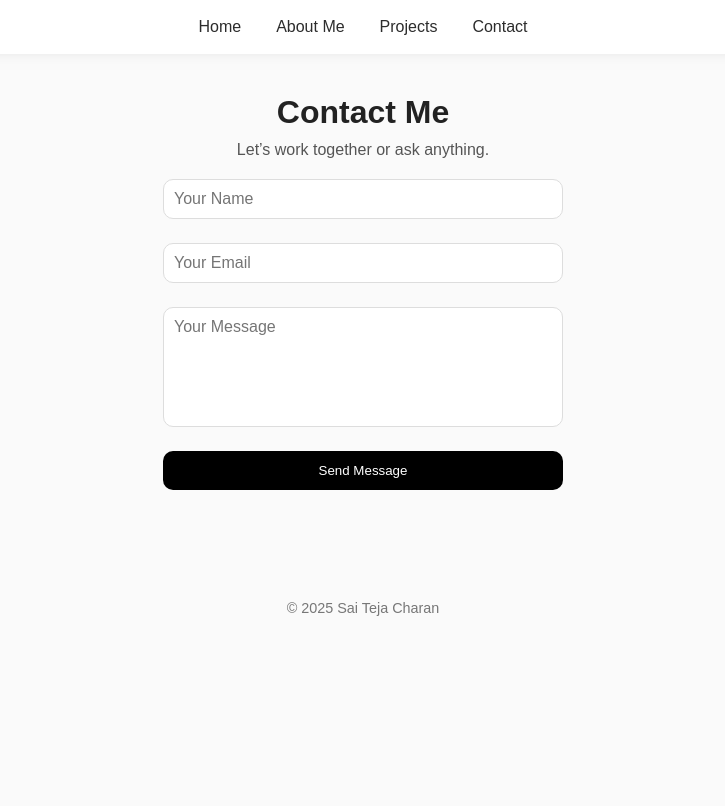
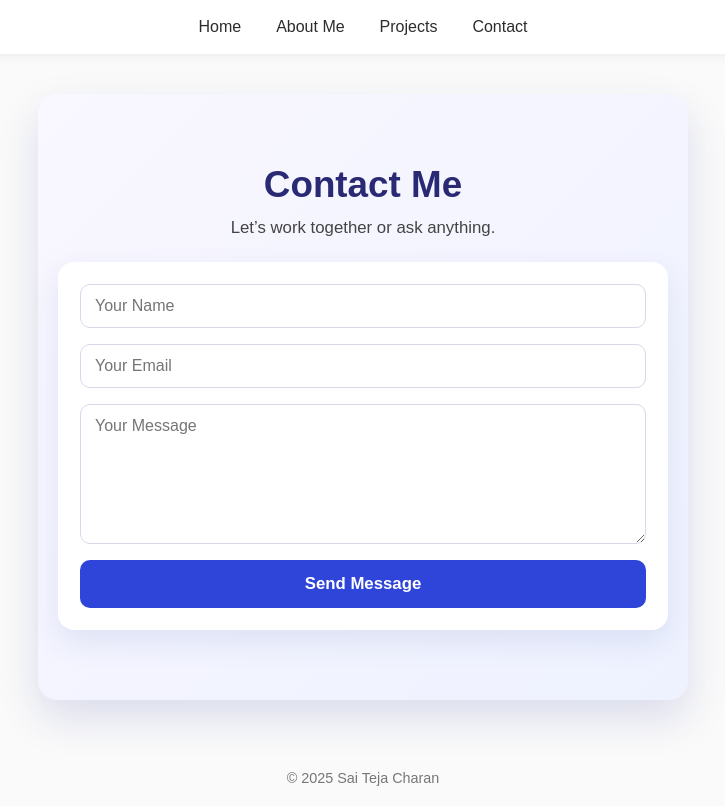
Before and after one commit to saicharanteja733-beep/reactprofile, a React (Create React App) app: page /contact in a window 1280 px wide. Shown: the whole page, without its empty margins (277-1002 px from the left). Built offline with nearby package versions, Linux system fonts and the light colour scheme; the HTML template or start-up script is replaced by a standard one.

Commit message:
initial commit

```diff
--- a/package.json
+++ b/package.json
@@ -10,6 +10,7 @@
     "@testing-library/user-event": "^13.5.0",
     "react": "^19.2.0",
     "react-dom": "^19.2.0",
+    "react-google-recaptcha": "^3.1.0",
     "react-router-dom": "^7.9.6",
     "react-scripts": "5.0.1",
     "web-vitals": "^2.1.4"
--- a/src/App.css
+++ b/src/App.css
@@ -177,55 +177,75 @@ nav a.active-link {
    CONTACT
 ----------------------------------------------------- */
 .contact {
-  padding: 60px 20px;
-  max-width: 600px;
-  margin: auto;
+  background: linear-gradient(135deg, #f9f7ff 0%, #eef2ff 100%);
+  padding: 70px 20px;
+  max-width: 650px;
+  margin: 40px auto;
   text-align: center;
+  border-radius: 20px;
+  box-shadow: 0 18px 40px rgba(38, 53, 157, 0.15);
 }
 
 .contact h2 {
-  font-size: 2rem;
-  margin-bottom: 10px;
+  font-size: 2.3rem;
+  margin-bottom: 12px;
+  color: #2a2974;
 }
 
 .contact p {
-  color: #555;
-  margin-bottom: 20px;
+  color: #444;
+  margin-bottom: 24px;
+  font-size: 1.05rem;
 }
 
 .contact form {
   display: flex;
   flex-direction: column;
-  gap: 14px;
+  gap: 16px;
+  background: #ffffff;
+  border-radius: 16px;
+  padding: 22px;
+  box-shadow: 0 12px 30px rgba(36, 64, 148, 0.1);
 }
 
 .contact input,
 .contact textarea {
-  padding: 14px;
+  padding: 12px 14px;
   border-radius: 10px;
-  border: 1px solid #ddd;
+  border: 1px solid #d7d9ea;
   font-size: 1rem;
+  color: #2d2d44;
+  outline: none;
+  transition: border-color 0.2s ease, box-shadow 0.2s ease;
+}
+
+.contact input:focus,
+.contact textarea:focus {
+  border-color: #4a74ff;
+  box-shadow: 0 0 0 4px rgba(74, 116, 255, 0.15);
 }
 
 .contact textarea {
-  height: 120px;
-  resize: none;
+  height: 140px;
+  resize: vertical;
 }
 
 .contact button {
-  padding: 14px;
-  background: #4A74FF;
+  padding: 14px 18px;
+  background: #2f44d8;
   color: #fff;
   border-radius: 10px;
   border: none;
   cursor: pointer;
-  transition: 0.3s ease;
+  font-size: 1.05rem;
+  font-weight: 600;
+  transition: transform 0.2s ease, background-color 0.2s ease;
 }
 
 .contact button:hover {
-  background: #2c54ff;
+  background: #1e2eb0;
+  transform: translateY(-2px);
 }
-
 /* ---------------------------------------------------
    FOOTER
 ----------------------------------------------------- */
--- a/src/components/Contact.js
+++ b/src/components/Contact.js
@@ -1,4 +1,5 @@
 import { useState } from "react";
+import ReCAPTCHA from "react-google-recaptcha";
 
 export default function Contact() {
   const [form, setForm] = useState({
@@ -61,66 +62,32 @@ export default function Contact() {
   }
 
   return (
-    <section
-      className="contact"
-      style={{
-        padding: "40px",
-        textAlign: "center"
-      }}
-    >
+    <section className="contact">
       <h2>Contact Me</h2>
       <p>Let’s work together or ask anything.</p>
 
-      <form
-        onSubmit={handleSubmit}
-        style={{
-          maxWidth: "400px",
-          margin: "auto",
-          display: "flex",
-          flexDirection: "column"
-        }}
-      >
+      <form onSubmit={handleSubmit}>
         <input
           type="text"
           placeholder="Your Name"
           value={form.name}
-          onChange={(e) =>
-            setForm({ ...form, name: e.target.value })
-          }
-          style={{ padding: "10px", marginBottom: "10px" }}
+          onChange={(e) => setForm({ ...form, name: e.target.value })}
         />
 
         <input
           type="email"
           placeholder="Your Email"
           value={form.email}
-          onChange={(e) =>
-            setForm({ ...form, email: e.target.value })
-          }
-          style={{ padding: "10px", marginBottom: "10px" }}
+          onChange={(e) => setForm({ ...form, email: e.target.value })}
         />
 
         <textarea
           placeholder="Your Message"
           value={form.message}
-          onChange={(e) =>
-            setForm({ ...form, message: e.target.value })
-          }
-          style={{ padding: "10px", marginBottom: "10px" }}
+          onChange={(e) => setForm({ ...form, message: e.target.value })}
         />
 
-        <button
-          type="submit"
-          style={{
-            padding: "12px",
-            backgroundColor: "black",
-            color: "white",
-            border: "none",
-            cursor: "pointer"
-          }}
-        >
-          Send Message
-        </button>
+        <button type="submit">Send Message</button>
       </form>
     </section>
   );
--- a/src/components/Hero.js
+++ b/src/components/Hero.js
@@ -1,11 +1,11 @@
 import saiteja from "../assets/saiteja.jpg";
-export default function(){
-    return(
-        <section className="hero" id="home">
-            <img src={saiteja} alt="saiteja"/>
-            <h1>Hello, I’m Sai Teja ✨</h1>
-            <p>Java Developer and Frontend Learner</p>
-            </section>
 
-    );
+export default function Hero() {
+  return (
+    <section className="hero" id="home">
+      <img src={saiteja} alt="saiteja" />
+      <h1>Hello, I’m Sai Teja ✨</h1>
+      <p>Java Developer and Frontend Learner</p>
+    </section>
+  );
 }
--- a/src/pages/HomePage.js
+++ b/src/pages/HomePage.js
@@ -1,6 +1,6 @@
 import Hero from "../components/Hero";
 
-export default function Home() {
+export default function HomePage() {
   return (
     <div>
       <Hero />
```
Also changed, not shown: 1 other file (tests, documents, lock files or other folders).
